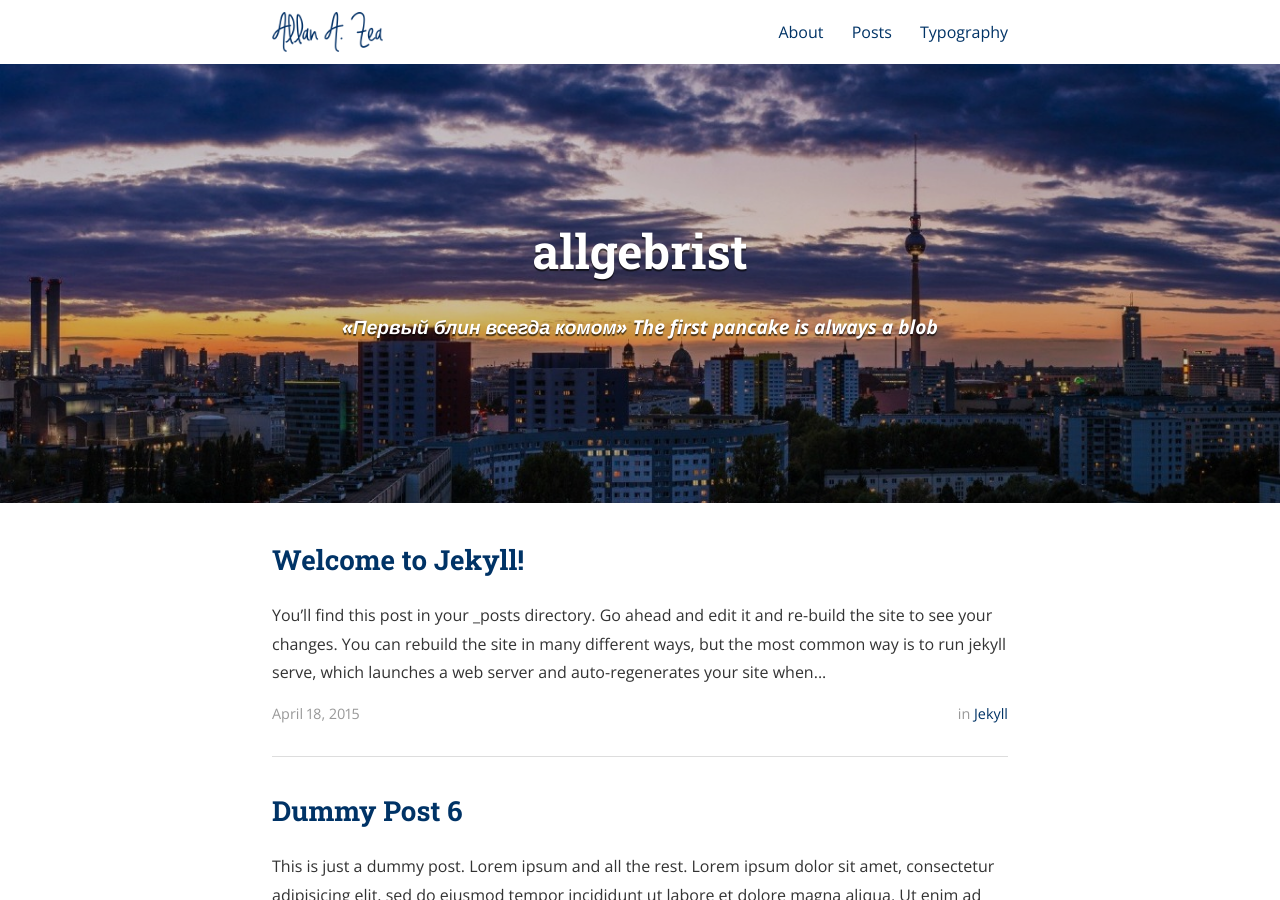
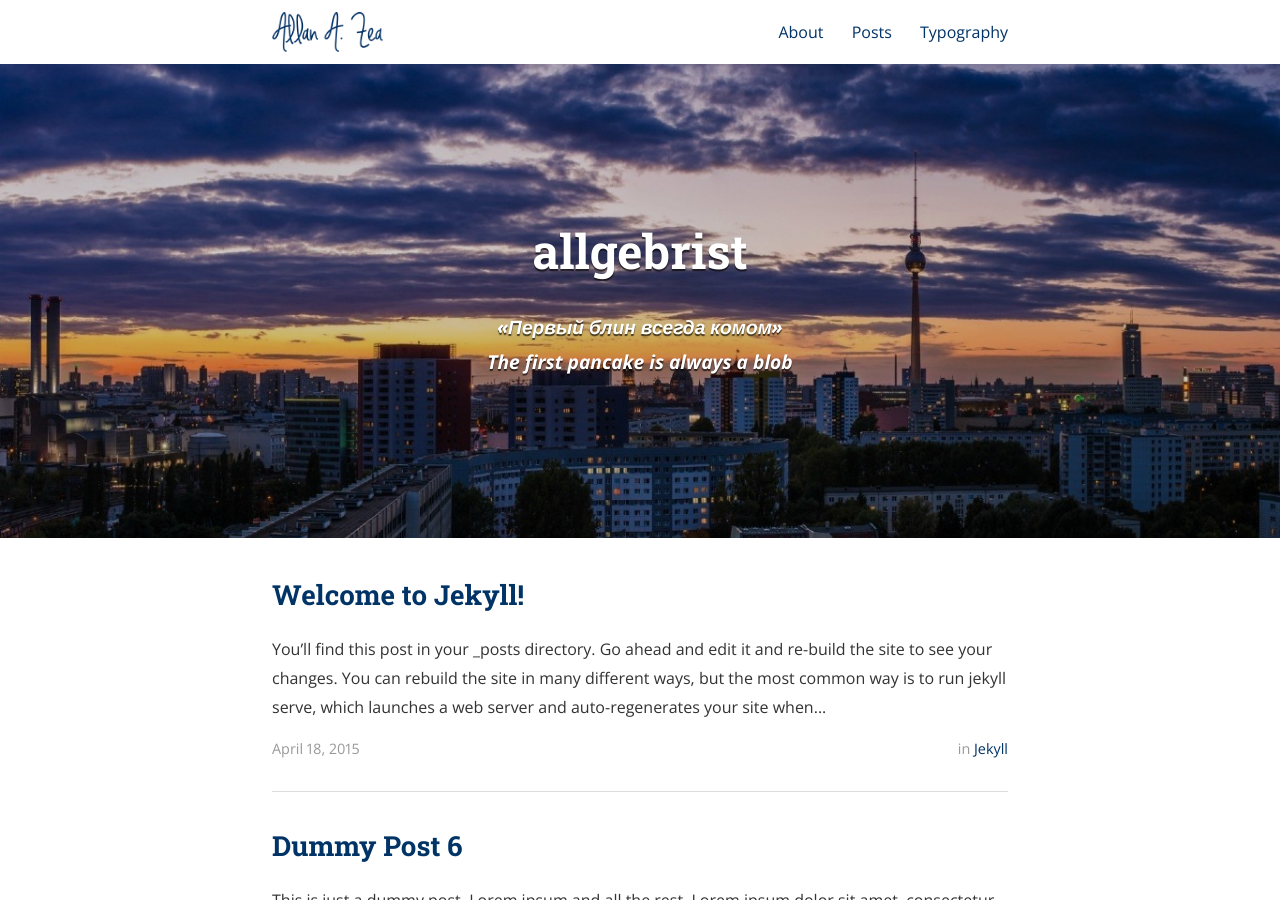
Before and after one commit to allgebrist/allgebrist.github.io, a Jekyll site: the page built from index.html, in a window 1280 px wide and 900 px high. Built offline with Jekyll 4.4.1, drawn with Linux system fonts in a browser that asks for light colours; nearby versions of some CDN libraries; the list of posts is cut into pages by our own code.

```diff
--- a/_config.yml
+++ b/_config.yml
@@ -10,10 +10,7 @@ exclude:
 
 # Site settings
 title: allgebrist
-subtitle: >
-         «Первый блин всегда комом»
-
-         The first pancake is always a blob
+subtitle: "«Первый блин всегда комом» <br> The first pancake is always a blob"
 email: allan.zea98@gmail.com
 name: Allan A. Zea
 description: >
```
